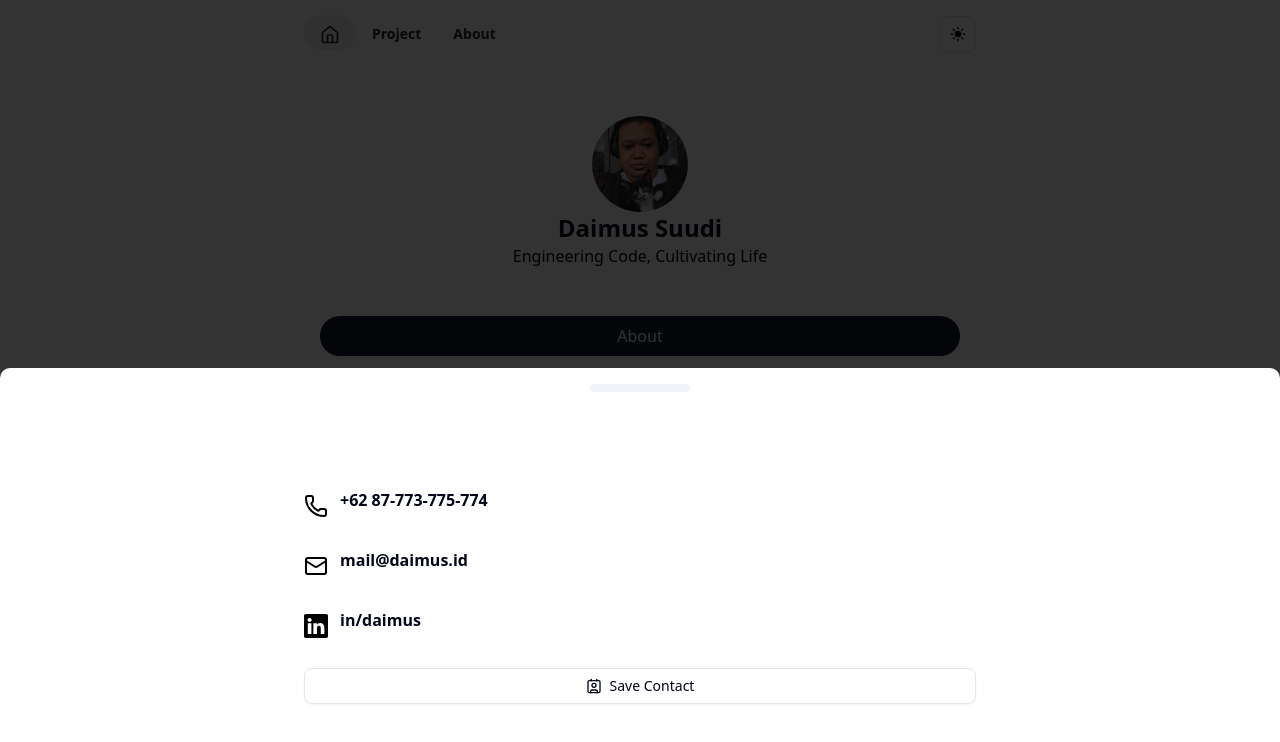
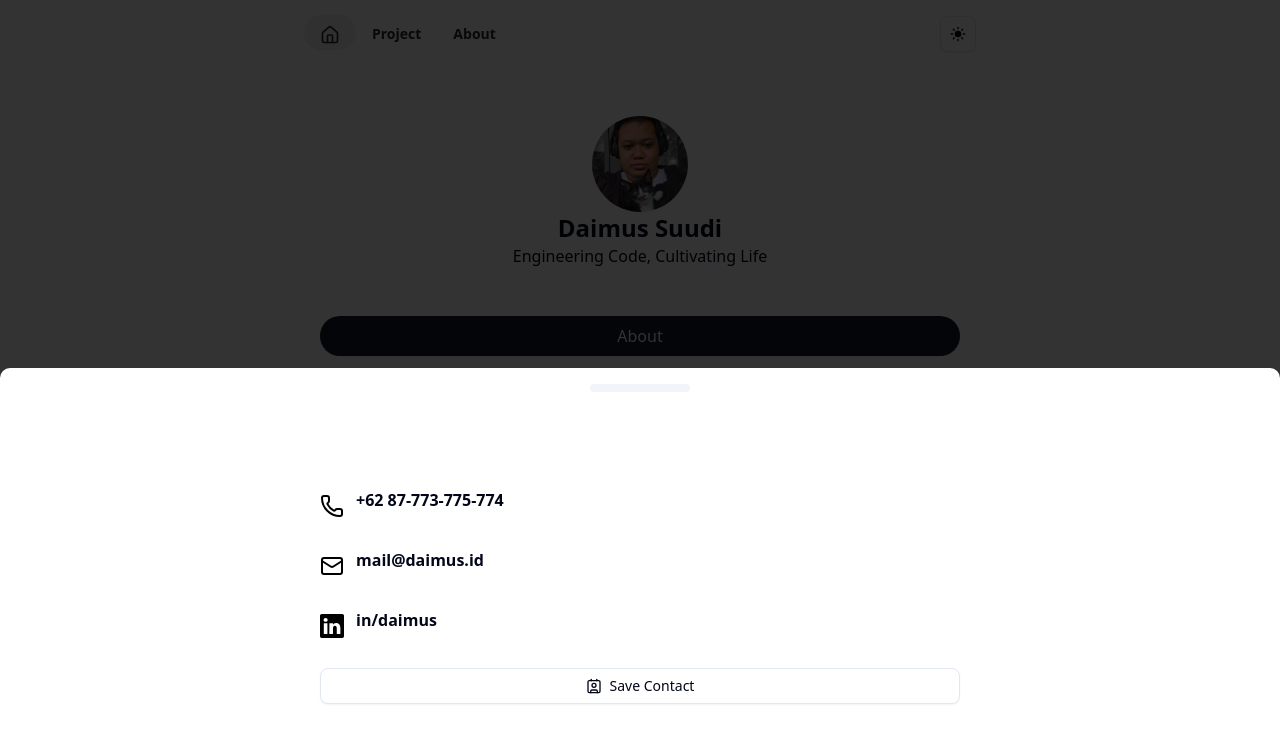
Before and after one commit to daimus/daimus.id, a Next.js app: page / in a window 1280 px wide. Both pictures are taken after a click on the button "Contact". Shown: the top 742 px of the page. Built offline with nearby package versions, Linux system fonts and the light colour scheme.

Commit message:
fix: content to close to border on sm

```diff
--- a/src/components/buttons/contact-button.tsx
+++ b/src/components/buttons/contact-button.tsx
@@ -41,9 +41,10 @@ export default function ContactButton (){
             <Drawer open={isOpen} onOpenChange={setIsOpen}>
                 <DrawerContent>
                     <div className="container max-w-2xl mx-auto py-24">
+                        <div className="mx-4">
                             <div className="mb-6 flex h-full w-full items-center">
                                 <div className="mr-3 flex h-6 w-6 items-center justify-center text-black">
-                                <Phone className="dark:text-white" />
+                                    <Phone className="dark:text-white"/>
                                 </div>
                                 <div>
                                     <div className="mb-3">
@@ -68,7 +69,7 @@ export default function ContactButton (){
                             </div>
                             <div className="mb-6 flex h-full w-full items-center">
                                 <div className="mr-3 flex h-6 w-6 items-center justify-center text-black">
-                                <LinkedinIcon />
+                                    <LinkedinIcon/>
                                 </div>
                                 <div>
                                     <div className="mb-3">
@@ -79,10 +80,12 @@ export default function ContactButton (){
                                     </div>
                                 </div>
                             </div>
-                        <Button variant="outline" className="w-full text-center cursor-pointer" onClick={saveContact}>
+                            <Button variant="outline" className="w-full text-center cursor-pointer"
+                                    onClick={saveContact}>
                                 <Contact/>
                                 Save Contact
                             </Button>
+                        </div>
                     </div>
                 </DrawerContent>
             </Drawer>
--- a/src/components/buttons/donate/donate-button.tsx
+++ b/src/components/buttons/donate/donate-button.tsx
@@ -23,7 +23,9 @@ export default function DonateButton (){
             <Drawer open={isOpen} onOpenChange={setIsOpen}>
                 <DrawerContent>
                     <div className="container max-w-2xl mx-auto space-y-4 py-24">
-                        <DonateQrisDialog />
+                        <div className="mx-4">
+                            <DonateQrisDialog />
+                        </div>
                     </div>
                 </DrawerContent>
             </Drawer>
```
Lines whose indentation alone changed are shown as unchanged.
